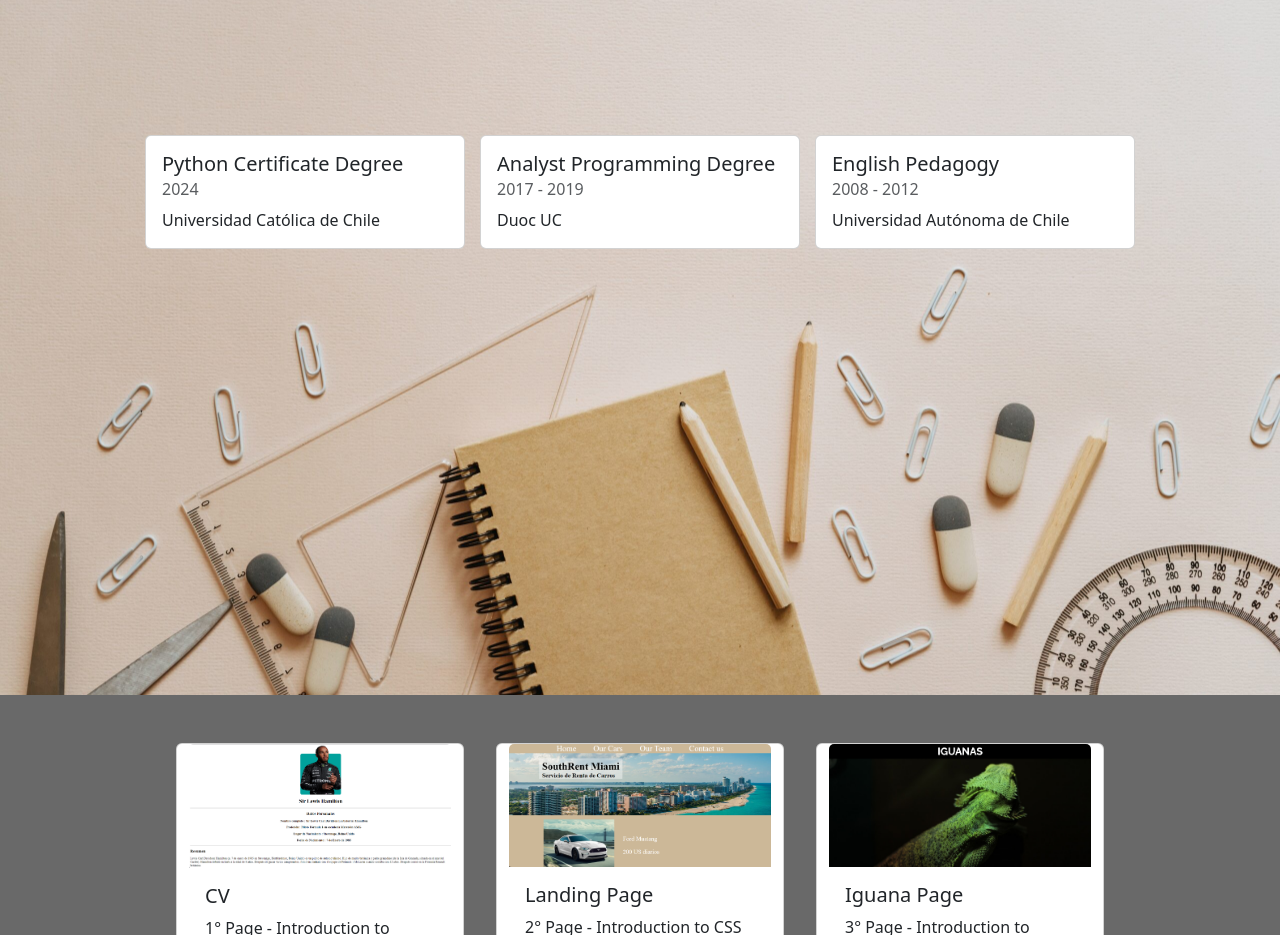
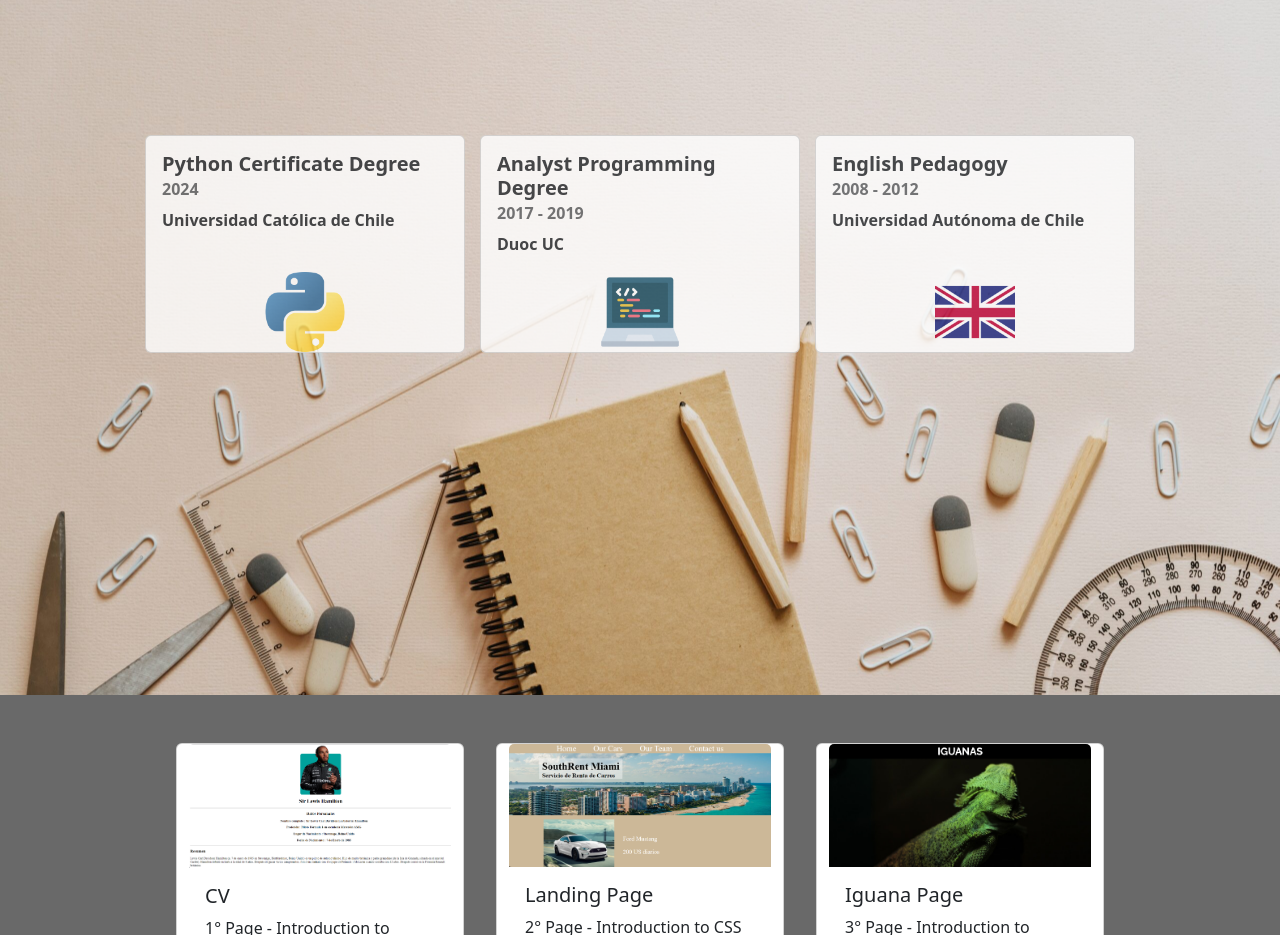
Before and after one commit to MauricioNovak/MauricioNovak.github.io, a plain HTML site: page index.html in a window 1280 px wide. Shown: the part 1560-2495 px from the top of the page. Drawn offline with nearby package versions, Linux system fonts and the light colour scheme.

Commit message:
add 3 icons for education section cards, update education cards

```diff
--- a/index.html
+++ b/index.html
@@ -118,28 +118,42 @@
 
   <div class="d-flex justify-content-center" style="margin-top: 240px;">
 
-  <div class="card" style="width: 20rem; margin-right: 15px;">
+  <div class="card" style="width: 20rem; margin-right: 15px; opacity: .8;">
     <div class="card-body justify-content-center">
-      <h5 class="card-title">Python Certificate Degree</h5>
-      <h6 class="card-subtitle mb-2 text-body-secondary">2024</h6>
-      <p class="card-text">Universidad Católica de Chile</p>
+      <h5 class="card-title fw-bold">Python Certificate Degree</h5>
+      <h6 class="card-subtitle mb-2 text-body-secondary fw-bold">2024</h6>
+      <p class="card-text fw-bold">Universidad Católica de Chile</p>
+    </div>
+
+    <div class="d-flex justify-content-center">
+      <img src="./assets/imgs/python.png" alt="logo python" width="80px">
     </div>
   </div>
 
-  <div class="card" style="width: 20rem; margin-right: 15px;">
+  <div class="card" style="width: 20rem; margin-right: 15px; opacity: .8;">
     <div class="card-body justify-content-center">
-      <h5 class="card-title">Analyst Programming Degree</h5>
-      <h6 class="card-subtitle mb-2 text-body-secondary">2017 - 2019</h6>
-      <p class="card-text">Duoc UC</p>
+      <h5 class="card-title fw-bold">Analyst Programming Degree</h5>
+      <h6 class="card-subtitle mb-2 text-body-secondary fw-bold">2017 - 2019</h6>
+      <p class="card-text fw-bold">Duoc UC</p>
     </div>
+
+    <div class="d-flex justify-content-center">
+      <img src="./assets/imgs/programming.png" alt="logo python" width="80px">
+    </div>
+
   </div>
 
-  <div class="card" style="width: 20rem;">
+  <div class="card" style="width: 20rem; opacity: .8;">
     <div class="card-body justify-content-center">
-      <h5 class="card-title">English Pedagogy</h5>
-      <h6 class="card-subtitle mb-2 text-body-secondary">2008 - 2012</h6>
-      <p class="card-text">Universidad Autónoma de Chile</p>
+      <h5 class="card-title fw-bold">English Pedagogy</h5>
+      <h6 class="card-subtitle mb-2 text-body-secondary fw-bold">2008 - 2012</h6>
+      <p class="card-text fw-bold">Universidad Autónoma de Chile</p>
     </div>
+
+    <div class="d-flex justify-content-center">
+      <img src="./assets/imgs/uk.png" alt="logo python" width="80px">
+    </div>
+
   </div>
 
 </div>
```
Also changed, not shown: assets/imgs/programming.png (added), assets/imgs/python.png (added), assets/imgs/uk.png (added).
